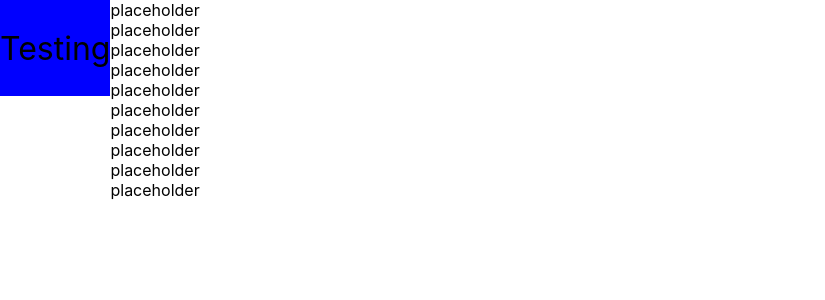
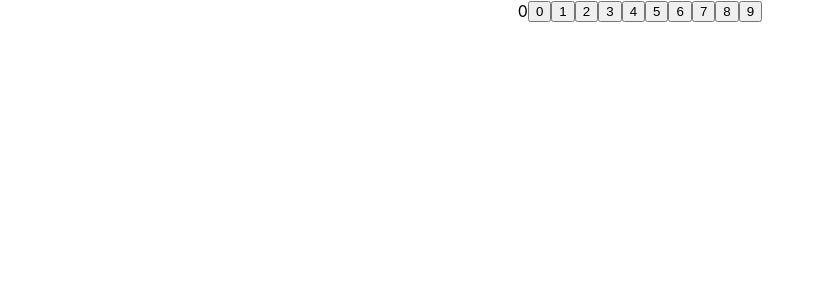
Before and after one commit to legenhairy/calculator, a React (Create React App) app: page / in a window 1280 px wide. Shown: the top 300 px of the page, without its empty margins (0-825 px from the left). Built offline with nearby package versions, Linux system fonts and the light colour scheme.

Commit message:
added the display component, which just shows us the current number

```diff
--- a/src/App.css
+++ b/src/App.css
@@ -1,3 +1,5 @@
 .app {
   display: flex;
+  align-items: center;
+  justify-content: center;
 }
--- a/src/App.js
+++ b/src/App.js
@@ -1,6 +1,7 @@
 import React, { Component } from 'react';
-import Button from 'components/Button';
-import Equals from 'components/Equals';
+import Button from './components/Button';
+import Equals from './components/Equals';
+import Display from './components/Display';
 import './App.css';
 
 class App extends Component {
@@ -8,7 +9,7 @@ class App extends Component {
   constructor(props) {
     super(props);
     this.state = {
-      currentNum: 0
+      currentNum: "0"
     }
   }
 
@@ -16,19 +17,20 @@ class App extends Component {
   render() {
     return (
       <div className="app">
-        <div className="wrapper">Testing</div>
-          <div id="cal-grid">
-            <Button id = "zero"/>
-            <Button id = "one"/>
-            <Button id = "two"/>
-            <Button id = "three"/>
-            <Button id = "four"/>
-            <Button id = "five"/>
-            <Button id = "six"/>
-            <Button id = "seven"/>
-            <Button id = "eight"/>
-            <Button id = "nine"/>
-          </div>
+        <Display currentNum={this.state.currentNum} />
+
+        <div id="cal-grid">
+          <Button id = "zero" name="0" />
+          <Button id = "one" name="1" />
+          <Button id = "two" name="2" />
+          <Button id = "three" name="3" />
+          <Button id = "four" name="4" />
+          <Button id = "five" name="5" />
+          <Button id = "six" name="6" />
+          <Button id = "seven" name="7" />
+          <Button id = "eight" name="8"/>
+          <Button id = "nine" name="9" />
+        </div>
       </div>
     );
   }
--- a/src/components/Button.js
+++ b/src/components/Button.js
@@ -1,12 +1,12 @@
-import React from 'react';
+import React, { Component } from 'react';
 import './Button.css';
 
-class Button extends React.Component {
+class Button extends Component {
 
   render() {
   	return (
-  	  <div>placeholder</div>
-
+  	  /*all we have to do here is return a html button object with its name*/
+  	  <button id={this.props.id} className="button">{this.props.name}</button>
   	);
   }
 }
--- /dev/null
+++ b/src/components/Display.js
@@ -0,0 +1,16 @@
+import React, { Component } from 'react';
+import './Display.css';
+
+class Display extends Component {
+	render() {
+	  return(
+	  <div id="display">
+	  	{this.props.currentNum}
+	  </div>
+	  );
+	}
+}
+
+
+
+export default Display;
```
Also changed, not shown: src/components/Display.css (added).
